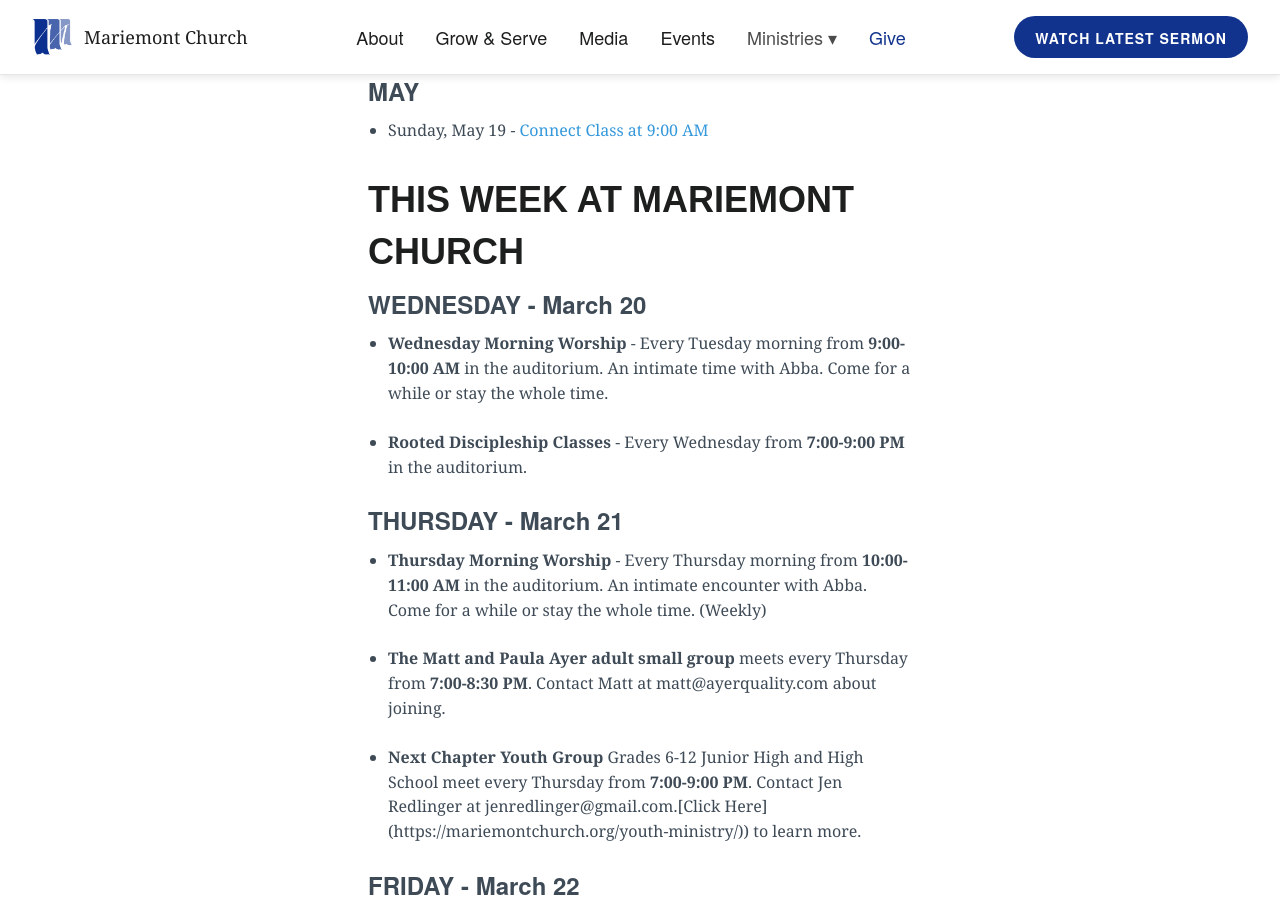
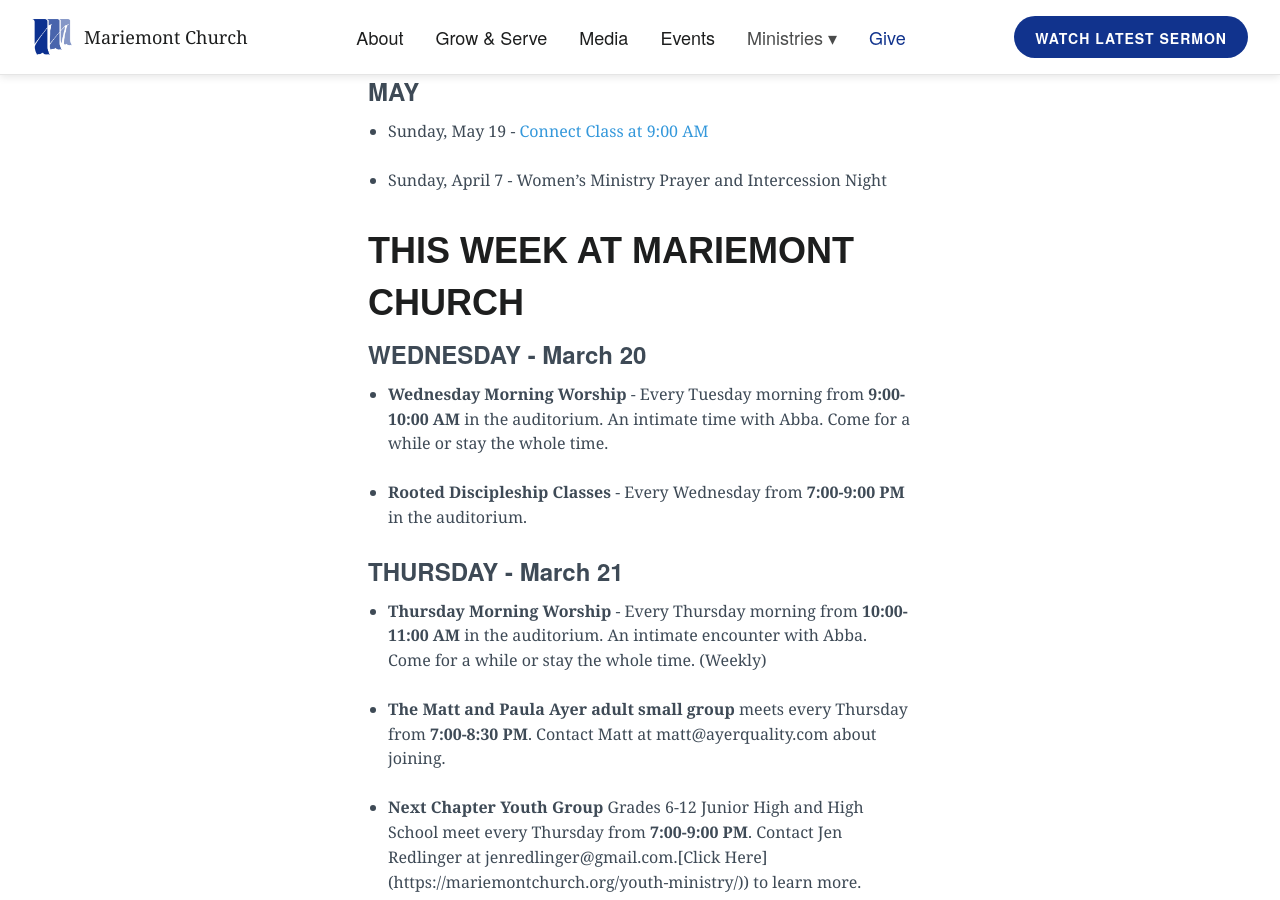
Before and after one commit to lukemoderwell/mariemont, a Jekyll site: the page built from mc-weekly-calendar.markdown, in a window 1280 px wide and 900 px high, scrolled down 384 px. Built offline with Jekyll 4.4.1, drawn with Linux system fonts in a browser that asks for light colours; nearby versions of some CDN libraries.

Commit message:
Updated Mc Weekly Calendar

```diff
--- a/mc-weekly-calendar.markdown
+++ b/mc-weekly-calendar.markdown
@@ -25,10 +25,12 @@
 
 * Sunday, April 7 - [Connect Class at 9:00 AM](https://mariemontchurch.churchcenter.com/registrations/events/2230885)
 
+
 ### MAY
 
 * Sunday, May 19 - [Connect Class at 9:00 AM](https://mariemontchurch.churchcenter.com/registrations/events/2232023)
 
+* Sunday, April 7 - Women's Ministry Prayer and Intercession Night
 
 ## THIS WEEK AT MARIEMONT CHURCH
 
```
